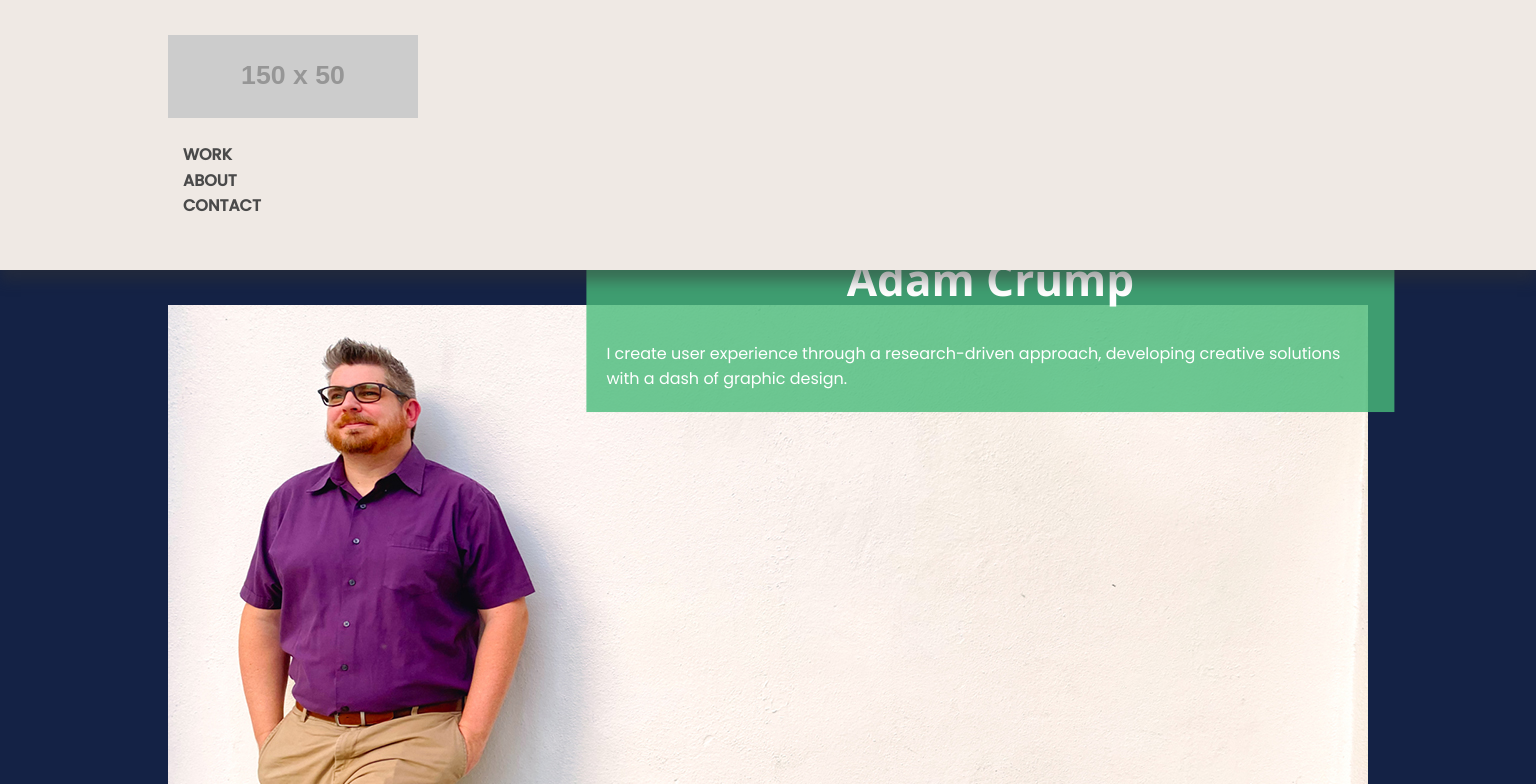
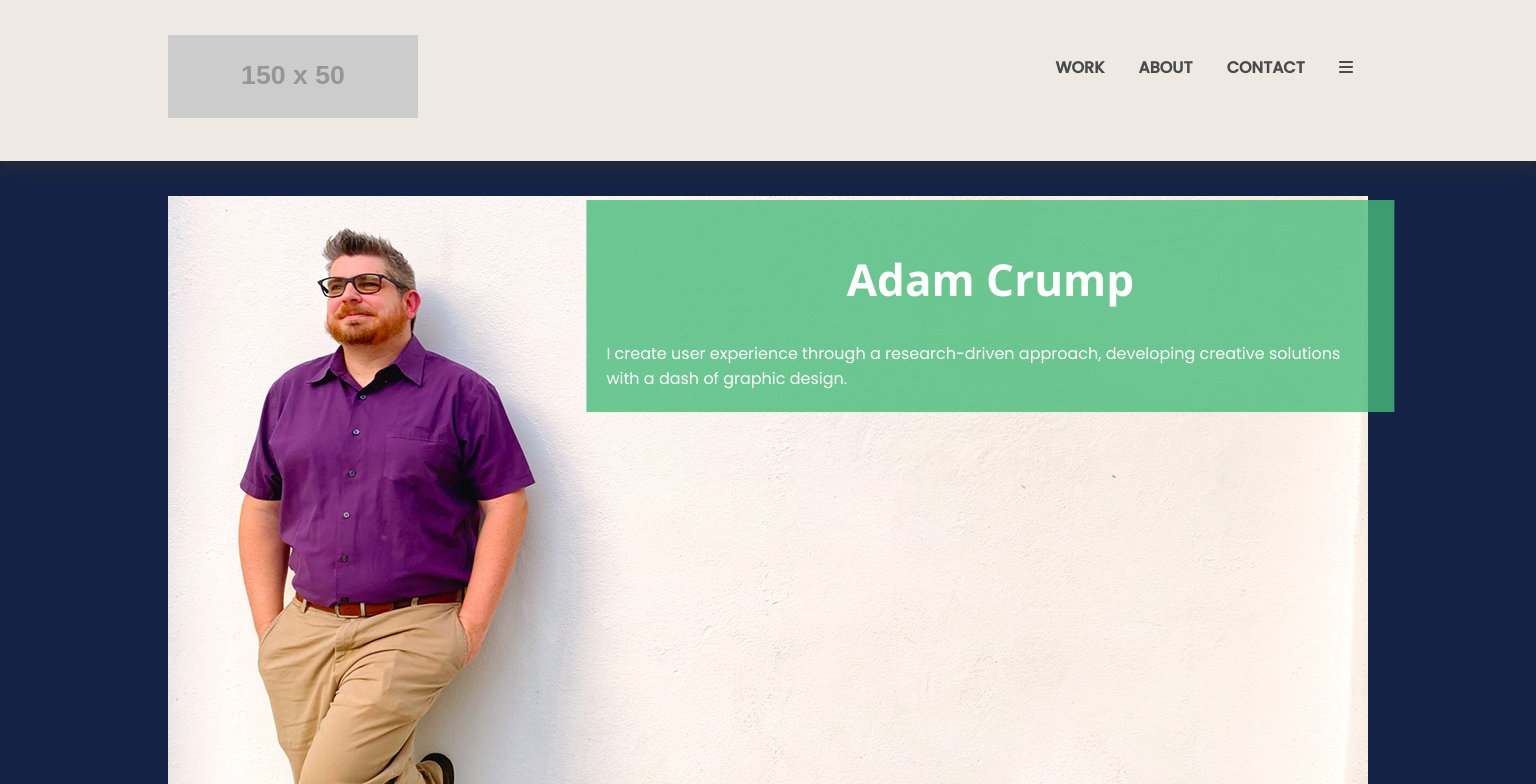
Before and after one commit to crumpdesign/portfolio-website, a plain HTML site: page index.html in a window 1536 px wide. Shown: the top 784 px of the page. Drawn offline with nearby package versions, Linux system fonts and the light colour scheme; placeholder pictures from the web are drawn by us.

Commit message:
CSS changes menu works but hamburger not right.

```diff
--- a/css/style.css
+++ b/css/style.css
@@ -315,7 +315,6 @@ navtoggle li .icon {
 
 nav {
   display: inline-block;
-  width: 100%;
 }
 
 .navtoggle.responsive li {
@@ -336,7 +335,7 @@ nav {
   padding: 0 0 10px;
 }
 
-@media only screen and (max-width: 640px) {
+@media only screen and (max-width: 1439px) {
   header {
     text-align: unset;
     padding: 20px 0 13px;
@@ -384,10 +383,6 @@ nav {
     display: inline-block;
   }
 
-  .hamburger {
-    display: inline-block;
-  }
-
   nav>ul {
     margin: 1em 0;
   }
@@ -398,6 +393,10 @@ nav {
 
   .imgtext p {
     font-size: 14px;
+  }
+
+  .menu-item {
+    display: none;
   }
 }
 
@@ -442,6 +441,16 @@ nav {
 
   .hamburger {
     display: none;
+  }
+
+  .navigation>li {
+    display: inline-block;
+  }
+
+  nav {
+    width: auto;
+    float: right;
+    margin-top: 4px;
   }
 }
 
--- a/index.html
+++ b/index.html
@@ -47,9 +47,9 @@
         <img src="https://via.placeholder.com/150x50?text=Adam-Crump-Design" alt="Adam Crump Design Logo" class="logo">
         <nav>
           <ul class="navigation">
-            <li><a href="index.html">Work</a></li>
-            <li><a href="about.html">About</a></li>
-            <li><a href="#contact">Contact</a></li>
+            <li class="menu-item"><a href="index.html">Work</a></li>
+            <li class="menu-item"><a href="about.html">About</a></li>
+            <li class="menu-item"><a href="#contact">Contact</a></li>
             <li class="hamburger"><a href="javascript:void(0);" class="icon" onclick="menuToggle()"><i class="fas fa-bars"></i></a></li>
           </ul>
         </nav>
```
